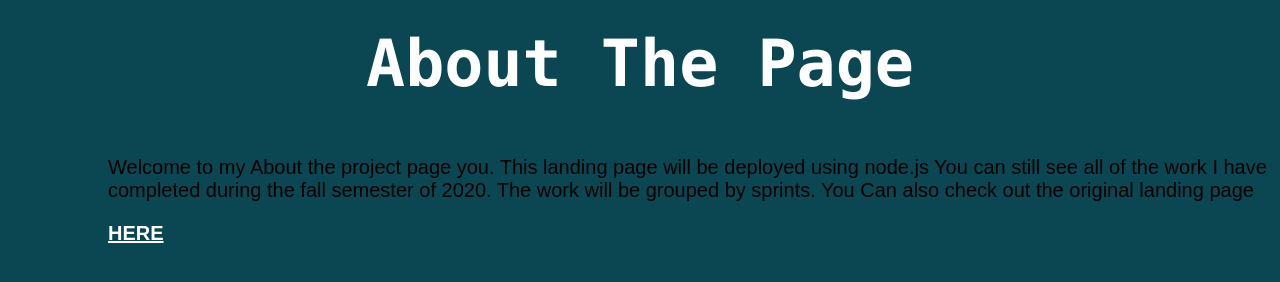
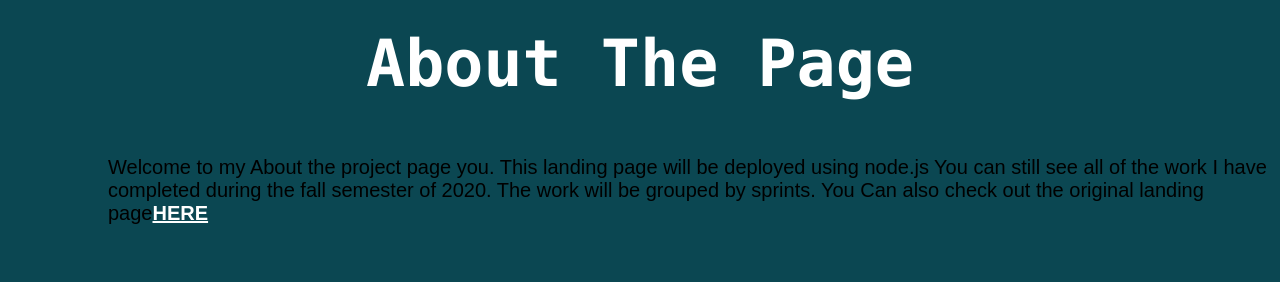
Before and after one commit to dcazales/NodeLandingPage, a website: page public/about.html in a window 1280 px wide. Shown: the part 254-536 px from the top of the page. Drawn offline with Linux system fonts and the light colour scheme.

Commit message:
Update about.html

```diff
--- a/public/about.html
+++ b/public/about.html
@@ -26,7 +26,7 @@
         margin-left: 80px;
     }
     p{
-        color: color: rgb(20, 152, 185);
+        color: color: black;
         font-size: 20px;
         font-family: Arial, Helvetica, sans-serif;
         margin-left: 100px;
@@ -46,7 +46,7 @@
     <h1>About The Page</h1>
     <p>Welcome to my  About the project page you. This landing page will be deployed using node.js
         You can still see all of the work I have completed during the fall semester of 2020.
-        The work will be grouped by sprints. You Can also check out the original landing page  <p><a HREF="https://landingpage-dc.azurewebsites.net"target="_blank">HERE</a></p> </p>
+        The work will be grouped by sprints. You Can also check out the original landing page<a HREF="https://landingpage-dc.azurewebsites.net"target="_blank">HERE</a></p>
 
 
   </body>
```
